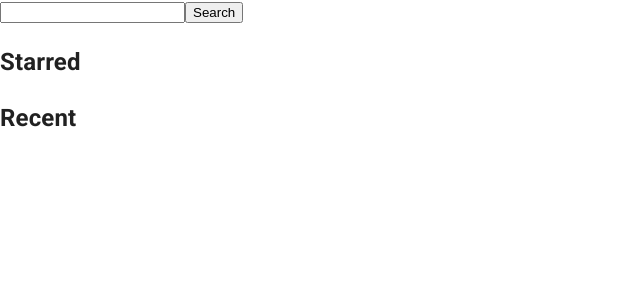
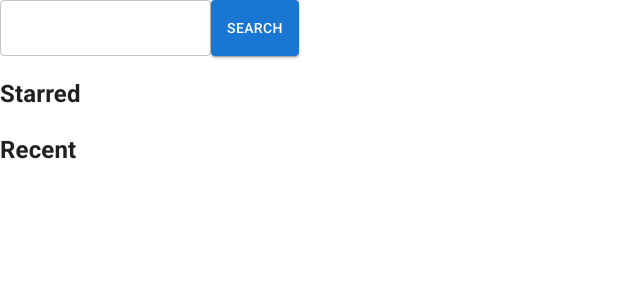
Before and after one commit to isakK96/valuetracker, a React (Create React App) app: page / in a window 1280 px wide. Shown: the top 300 px of the page, without its empty margins (0-640 px from the left). Built offline with nearby package versions, Linux system fonts and the light colour scheme.

Commit message:
add search suggestions

```diff
--- a/src/Api.js
+++ b/src/Api.js
@@ -5,15 +5,59 @@ const instance = axios.create({
 });
 
 export const getDailyValue = (symbol) => {
-  try {
-    return instance.get("", {
+  return instance
+    .get("", {
       params: {
         function: "TIME_SERIES_DAILY",
         symbol,
         apikey: "LXG3KFSHHFEET085",
       },
+    })
+    .catch(function (error) {
+      if (error.response) {
+        // The request was made and the server responded with a status code
+        // that falls out of the range of 2xx
+        console.log(error.response.data);
+        console.log(error.response.status);
+        console.log(error.response.headers);
+      } else if (error.request) {
+        // The request was made but no response was received
+        // `error.request` is an instance of XMLHttpRequest in the browser and an instance of
+        // http.ClientRequest in node.js
+        console.log(error.request);
+      } else {
+        // Something happened in setting up the request that triggered an Error
+        console.log("Error", error.message);
+      }
+      console.log(error.config);
     });
-  } catch (error) {
-    return error;
-  }
 };
+
+export const getSearchSuggestion = (keywords) => {
+  return instance
+    .get("", {
+      params: {
+        function: "SYMBOL_SEARCH",
+        keywords,
+        apikey: "LXG3KFSHHFEET085",
+      },
+    })
+    .catch(function (error) {
+      if (error.response) {
+        // The request was made and the server responded with a status code
+        // that falls out of the range of 2xx
+        console.log(error.response.data);
+        console.log(error.response.status);
+        console.log(error.response.headers);
+      } else if (error.request) {
+        // The request was made but no response was received
+        // `error.request` is an instance of XMLHttpRequest in the browser and an instance of
+        // http.ClientRequest in node.js
+        console.log(error.request);
+      } else {
+        // Something happened in setting up the request that triggered an Error
+        console.log("Error", error.message);
+      }
+      console.log(error.config);
+    });
+};
--- a/src/components/Search.js
+++ b/src/components/Search.js
@@ -1,22 +1,82 @@
-import React from "react";
+import React, { useState, useMemo } from "react";
+import { getSearchSuggestion } from "../Api";
+import {
+  Button,
+  TextField,
+  List,
+  ListItem,
+  ListItemText,
+} from "@mui/material/";
+import debounce from "lodash.debounce";
 
-export default function Search({ searchInput, setSearchInput, handleSearch }) {
+export default function Search({
+  searchInput,
+  setSearchInput,
+  handleSearch,
+  handleSuggestionClick,
+}) {
+  const [searchSuggestions, setSearchSuggestions] = useState([]);
+
+  async function handleInput(e) {
+    if (e.target.value.length > 1) {
+      const result = await getSearchSuggestion(e.target.value);
+      formatSearchResults(result.data["bestMatches"]);
+    } else {
+      setSearchSuggestions([]);
+    }
+  }
+
+  function formatSearchResults(data) {
+    const list = Object.values(data)
+      .slice(0, 5)
+      .map((d) => (
+        <ListItem
+          key={d["1. symbol"]}
+          button
+          onClick={() => {
+            handleSuggestionClick(d);
+            setSearchSuggestions([]);
+          }}
+        >
+          <ListItemText
+            sx={{ color: "primary.main" }}
+            //classes={{ primary: "primary-text" }}
+            primary={d["1. symbol"]}
+            secondary={d["2. name"]}
+          />
+        </ListItem>
+      ));
+    setSearchSuggestions(list);
+  }
+
   return (
-    <div>
-      <form onSubmit={handleSearch} className="">
-        <label className="" htmlFor="searchInput">
-          {" "}
-        </label>
-        <input
-          type="text"
-          name="searchInput"
-          className=""
-          value={searchInput}
-          onChange={(e) => setSearchInput(e.target.value)}
-        />
-        <button type="submit" className="">
+    <div className="form-container">
+      <form onSubmit={handleSearch} className="search-form">
+        <div className="search-wrapper">
+          <TextField
+            TextField
+            id="outlined-basic"
+            variant="outlined"
+            type="text"
+            name="searchInput"
+            className=""
+            autoComplete="off"
+            value={searchInput}
+            onChange={(e) => {
+              setSearchInput(e.target.value);
+              handleInput(e);
+            }}
+          />
+          <List
+            sx={{ position: "absolute", marginTop: "3.5rem" }}
+            className="suggestion-list"
+          >
+            {searchSuggestions}
+          </List>
+        </div>
+        <Button variant="contained" type="submit" className="">
           Search
-        </button>
+        </Button>
       </form>
     </div>
   );
```
